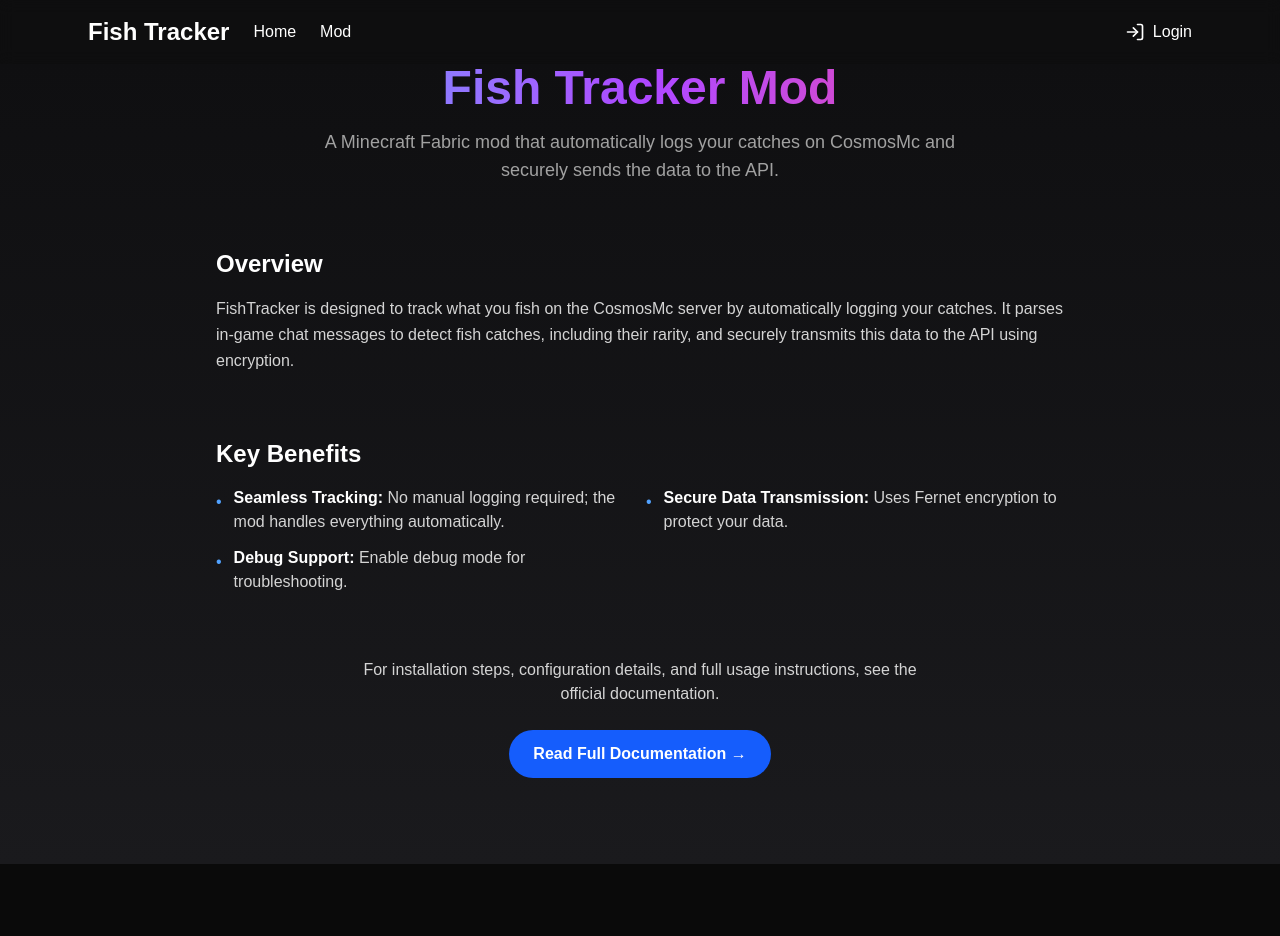
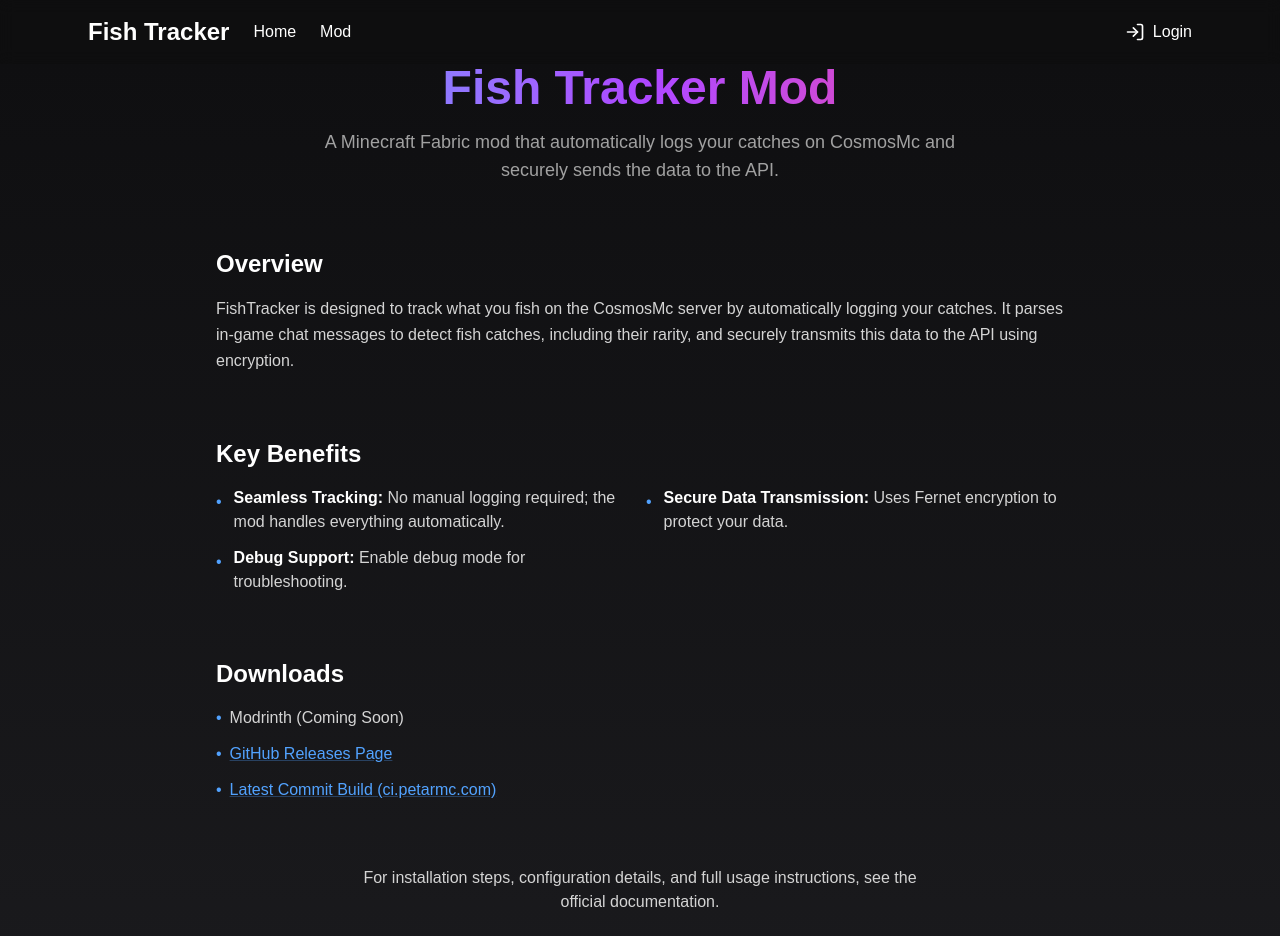
Before and after one commit to PetarMc1/fish-tracker, a Next.js app in the folder frontend/: page /mod in a window 1280 px wide. Shown: the top 936 px of the page. Before the commit the page ends 864 px from the top, so only its background shows below. Built offline with nearby package versions, Linux system fonts and the light colour scheme.

Commit message:
feat(frontend): add downloads section with links to resources for mod page

```diff
--- a/frontend/src/pages/mod.tsx
+++ b/frontend/src/pages/mod.tsx
@@ -66,6 +66,43 @@
           </ul>
         </motion.section>
 
+        <motion.section
+          initial={{ opacity: 0, y: 10 }}
+          whileInView={{ opacity: 1, y: 0 }}
+          viewport={{ once: true }}
+          transition={{ duration: 0.5 }}
+        >
+          <h2 className="text-2xl font-bold mb-4">Downloads</h2>
+          <ul className="space-y-3 text-neutral-300">
+            <li className="flex items-center gap-2">
+              <span className="text-blue-400">•</span>
+              <span>Modrinth (Coming Soon)</span>
+            </li>
+            <li className="flex items-center gap-2">
+              <span className="text-blue-400">•</span>
+              <a
+                href="https://github.com/PetarMc1/fish-tracker-mod/releases"
+                target="_blank"
+                rel="noopener noreferrer"
+                className="text-blue-400 hover:text-blue-300 underline decoration-blue-400/30 hover:decoration-blue-300 transition-all"
+              >
+                GitHub Releases Page
+              </a>
+            </li>
+            <li className="flex items-center gap-2">
+              <span className="text-blue-400">•</span>
+              <a
+                href="https://ci.petarmc.com"
+                target="_blank"
+                rel="noopener noreferrer"
+                className="text-blue-400 hover:text-blue-300 underline decoration-blue-400/30 hover:decoration-blue-300 transition-all"
+              >
+                Latest Commit Build (ci.petarmc.com)
+              </a>
+            </li>
+          </ul>
+        </motion.section>
+
         <motion.section className="text-center" initial={{ opacity: 0, y: 6 }} whileInView={{ opacity: 1, y: 0 }} viewport={{ once: true }} transition={{ duration: 0.4 }}>
           <p className="text-neutral-300 mb-6 max-w-xl mx-auto">
             For installation steps, configuration details, and full usage instructions, see the official
```
Also changed, not shown: 1 other file (tests, documents, lock files or other folders).
